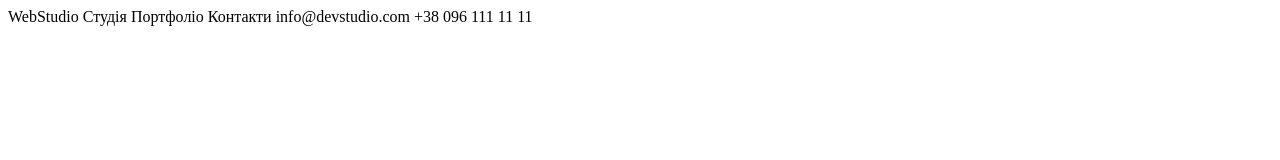
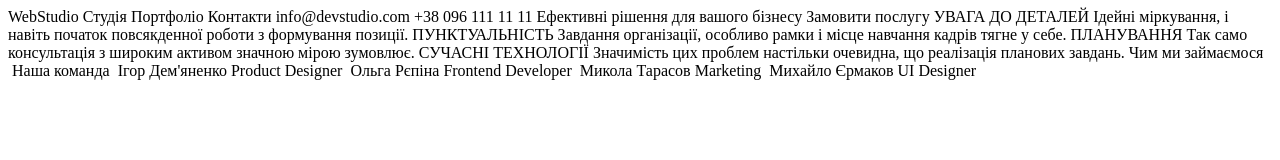
Before and after one commit to ladydg87ukr/goit-markup-hw-01, a plain HTML site: page index.html in a window 1280 px wide. Drawn offline with Linux system fonts and the light colour scheme.

Commit message:
Update index.html

```diff
--- a/index.html
+++ b/index.html
@@ -14,6 +14,45 @@
     info@devstudio.com
     +38 096 111 11 11
 
+    Ефективні рішення для вашого бізнесу
+    Замовити послугу
+
+    УВАГА ДО ДЕТАЛЕЙ
+    Ідейні міркування, і навіть початок повсякденної роботи з формування позиції.
+
+    ПУНКТУАЛЬНІСТЬ
+    Завдання організації, особливо рамки і місце навчання кадрів тягне у себе.
+
+    ПЛАНУВАННЯ
+    Так само консультація з широким активом значною мірою зумовлює.
+
+    СУЧАСНІ ТЕХНОЛОГІЇ
+    Значимість цих проблем настільки очевидна, що реалізація планових завдань.
+
+    Чим ми займаємося
+    <img>
+    <img>
+    <img>
+
+    Наша команда
+
+    <img>
+    Ігор Дем'яненко
+    Product Designer
+
+    <img>
+    Ольга Рєпіна
+    Frontend Developer
+
+    <img>
+    Микола Тарасов
+    Marketing
+
+    <img>
+    Михайло Єрмаков
+    UI Designer
+
+
 </body>
 
 </html>
```
